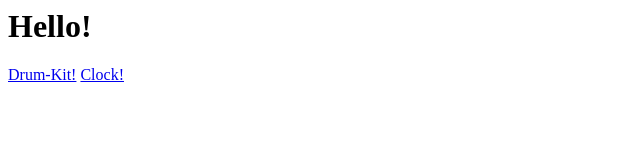
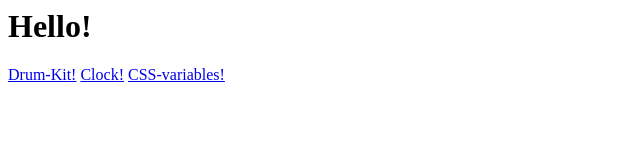
Before and after one commit to Alobeast/javascript-projects, a plain HTML site: page index.html in a window 1280 px wide. Shown: the whole page, without its empty margins (0-640 px from the left). Drawn offline with Linux system fonts and the light colour scheme.

Commit message:
added link to CSS-variables

```diff
--- a/index.html
+++ b/index.html
@@ -1,3 +1,4 @@
 <h1>Hello!</h1>
 <a href="https://alobeast.github.io/javascript-projects/drum-kit">Drum-Kit!</a>
 <a href="https://alobeast.github.io/javascript-projects/clock">Clock!</a>
+<a href="https://alobeast.github.io/javascript-projects/css-variables">CSS-variables!</a>
```
